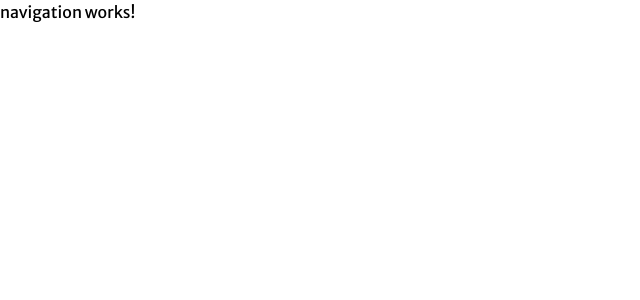
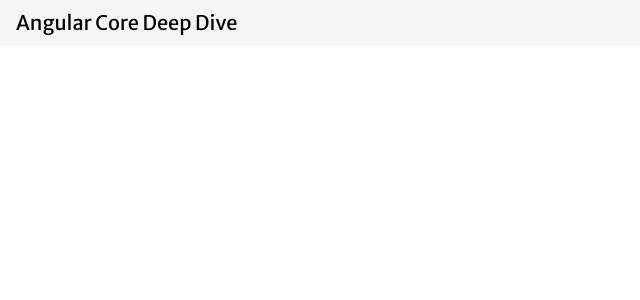
Before and after one commit to bia-wtag/angular-core-deep-dive, an Angular app in the folder the-course/: page / in a window 1280 px wide. Shown: the top 300 px of the page, without its empty margins (0-640 px from the left). Built offline with nearby package versions, Linux system fonts and the light colour scheme.

Commit message:
Updated: Title and style in Navigation control

```diff
--- a/the-course/src/app/components/navigation/navigation.component.html
+++ b/the-course/src/app/components/navigation/navigation.component.html
@@ -1 +1,3 @@
-<p>navigation works!</p>
+<section class="nav">
+  <p class="nav--title">Angular Core Deep Dive</p>
+</section>
--- a/the-course/src/app/components/navigation/navigation.component.scss
+++ b/the-course/src/app/components/navigation/navigation.component.scss
@@ -0,0 +1,15 @@
+@import "../../../styles/base/variables";
+@import "../../../styles/base/helpers";
+
+.nav {
+  @include flex-layout();
+  justify-content: space-between;
+
+  padding: 0.5rem 1rem;
+
+  background-color: $primary-light;
+
+  &--title {
+    font-size: 1.25rem;
+  }
+}
```
